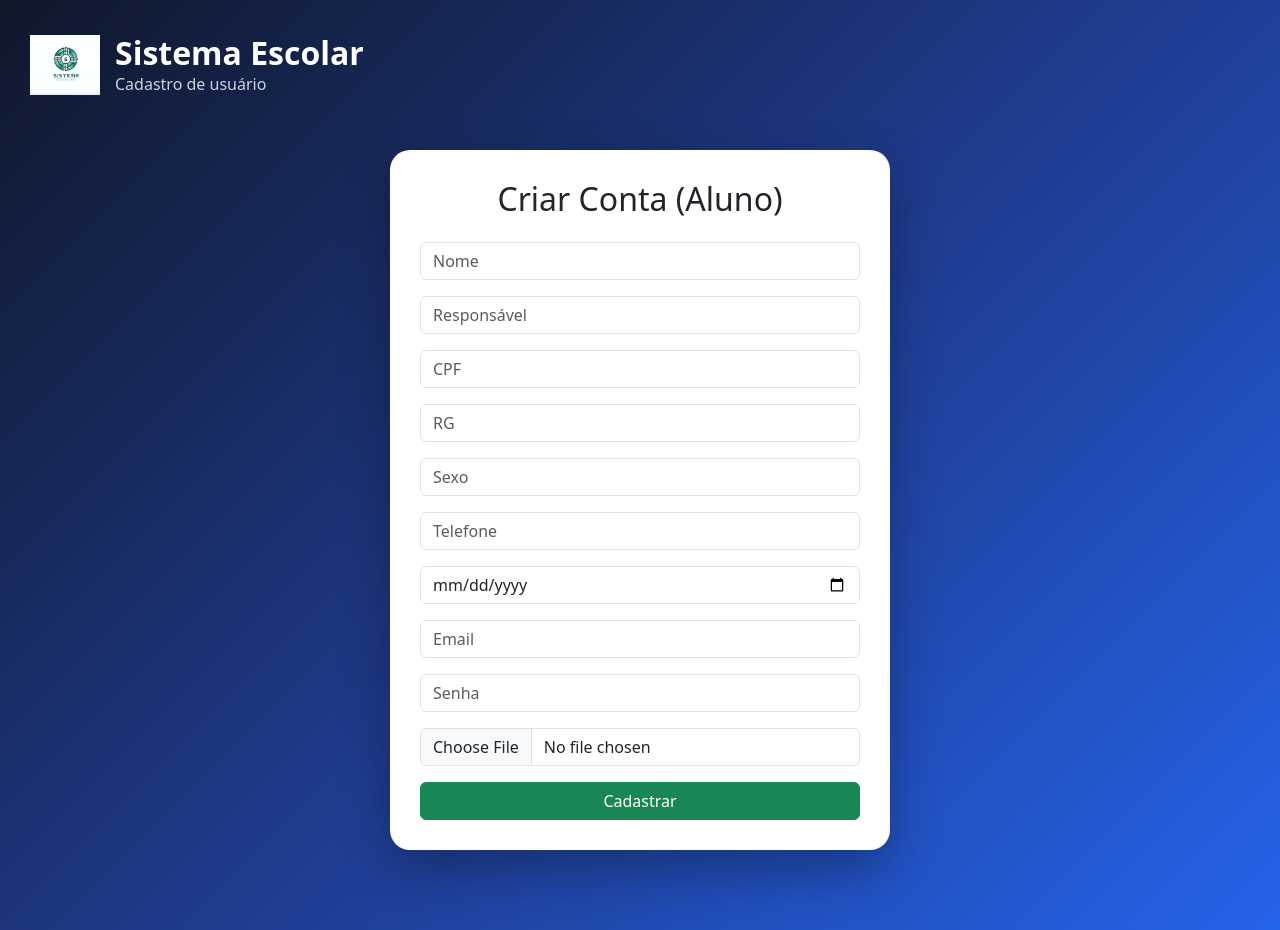
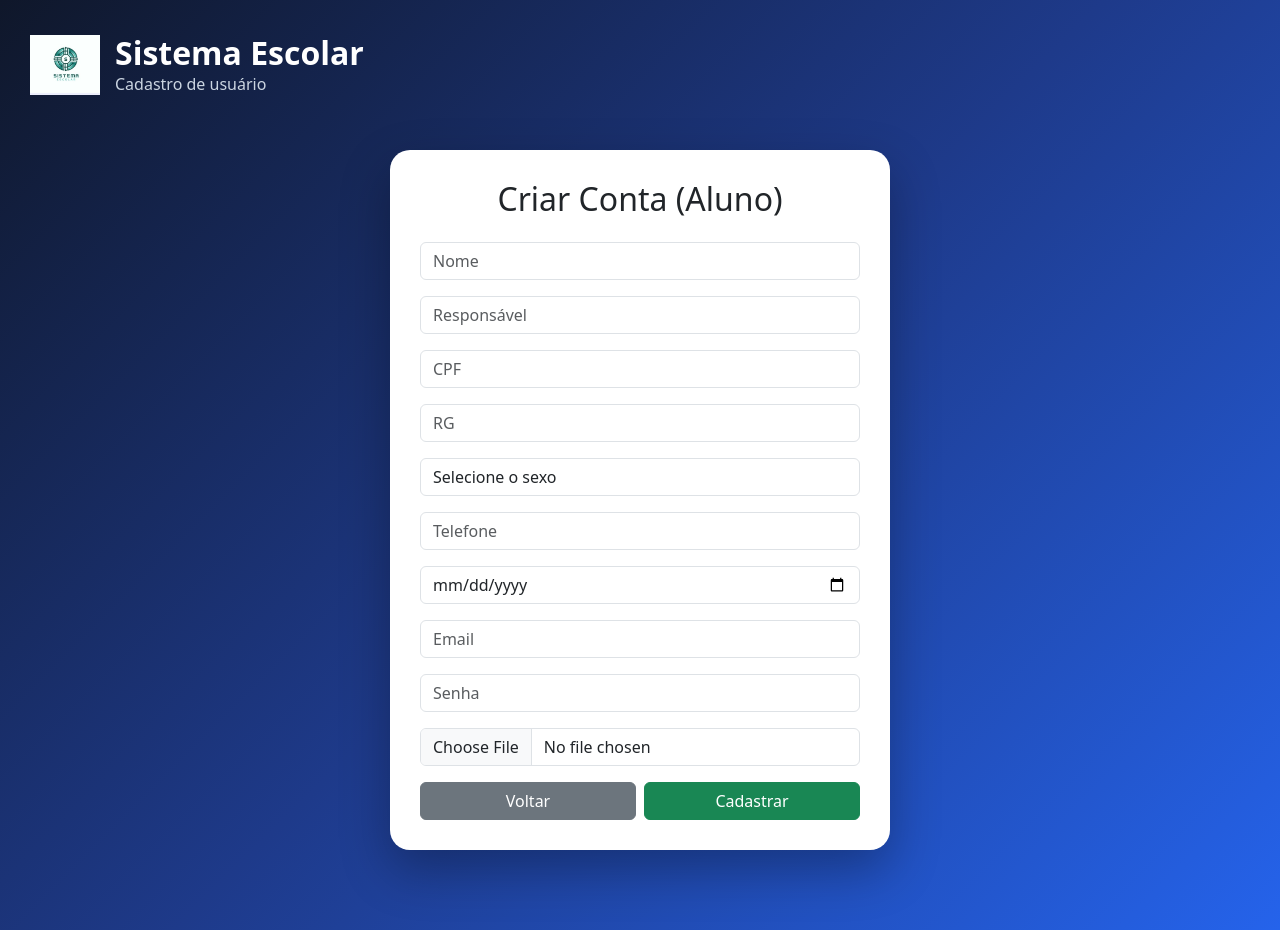
Before and after one commit to marciodutra/sistemaescolar, a React (Create React App) app in the folder frontend/: page /register in a window 1280 px wide. Built offline with nearby package versions, Linux system fonts and the light colour scheme; no server answers.

Commit message:
fix professores + build ok

```diff
--- a/frontend/src/pages/Alunos.js
+++ b/frontend/src/pages/Alunos.js
@@ -265,7 +265,15 @@ export default function Alunos() {
             <input style={styles.input} placeholder="Responsável" value={responsavel} onChange={e => setResponsavel(e.target.value)} />
             <input style={styles.input} placeholder="CPF" value={cpf} onChange={e => setCpf(e.target.value)} />
             <input style={styles.input} placeholder="RG" value={rg} onChange={e => setRg(e.target.value)} />
-            <input style={styles.input} placeholder="Sexo" value={sexo} onChange={e => setSexo(e.target.value)} />
+            <select
+              style={styles.input}
+              value={sexo}
+              onChange={e => setSexo(e.target.value)}
+            >
+              <option value="">Selecione o sexo</option>
+              <option value="Masculino">Masculino</option>
+              <option value="Feminino">Feminino</option>
+            </select>
             <input style={styles.input} placeholder="Telefone" value={telefone} onChange={e => setTelefone(e.target.value)} />
 
             <input style={styles.input} type="date" value={dataNascimento} onChange={e => setDataNascimento(e.target.value)} />
--- a/frontend/src/pages/Register.jsx
+++ b/frontend/src/pages/Register.jsx
@@ -97,12 +97,15 @@ function Register() {
           onChange={(e) => setRg(e.target.value)}
         />
 
-        <input
+        <select
           className="form-control mb-3"
-          placeholder="Sexo"
           value={sexo}
           onChange={(e) => setSexo(e.target.value)}
-        />
+        >
+          <option value="">Selecione o sexo</option>
+          <option value="Masculino">Masculino</option>
+          <option value="Feminino">Feminino</option>
+        </select>
 
         <input
           className="form-control mb-3"
@@ -139,9 +142,21 @@ function Register() {
           onChange={(e) => setFoto(e.target.files[0])}
         />
 
-        <button className="btn btn-success w-100" onClick={cadastrar}>
-          Cadastrar
-        </button>
+        <div className="d-flex gap-2">
+          <button
+            className="btn btn-secondary w-50"
+            onClick={() => navigate("/")}
+          >
+            Voltar
+          </button>
+
+          <button
+            className="btn btn-success w-50"
+            onClick={cadastrar}
+          >
+            Cadastrar
+          </button>
+        </div>
       </div>
     </Layout>
   );
```
